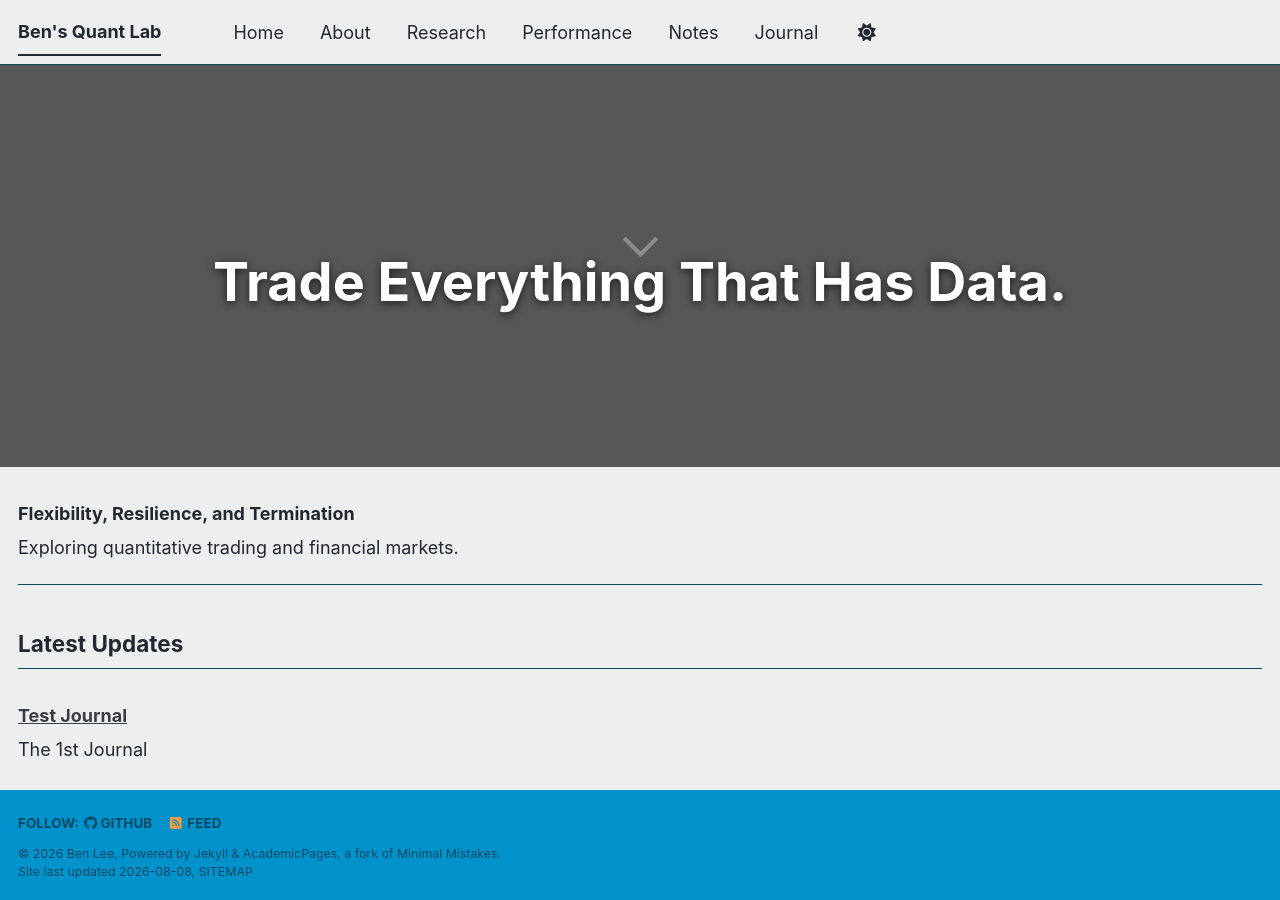
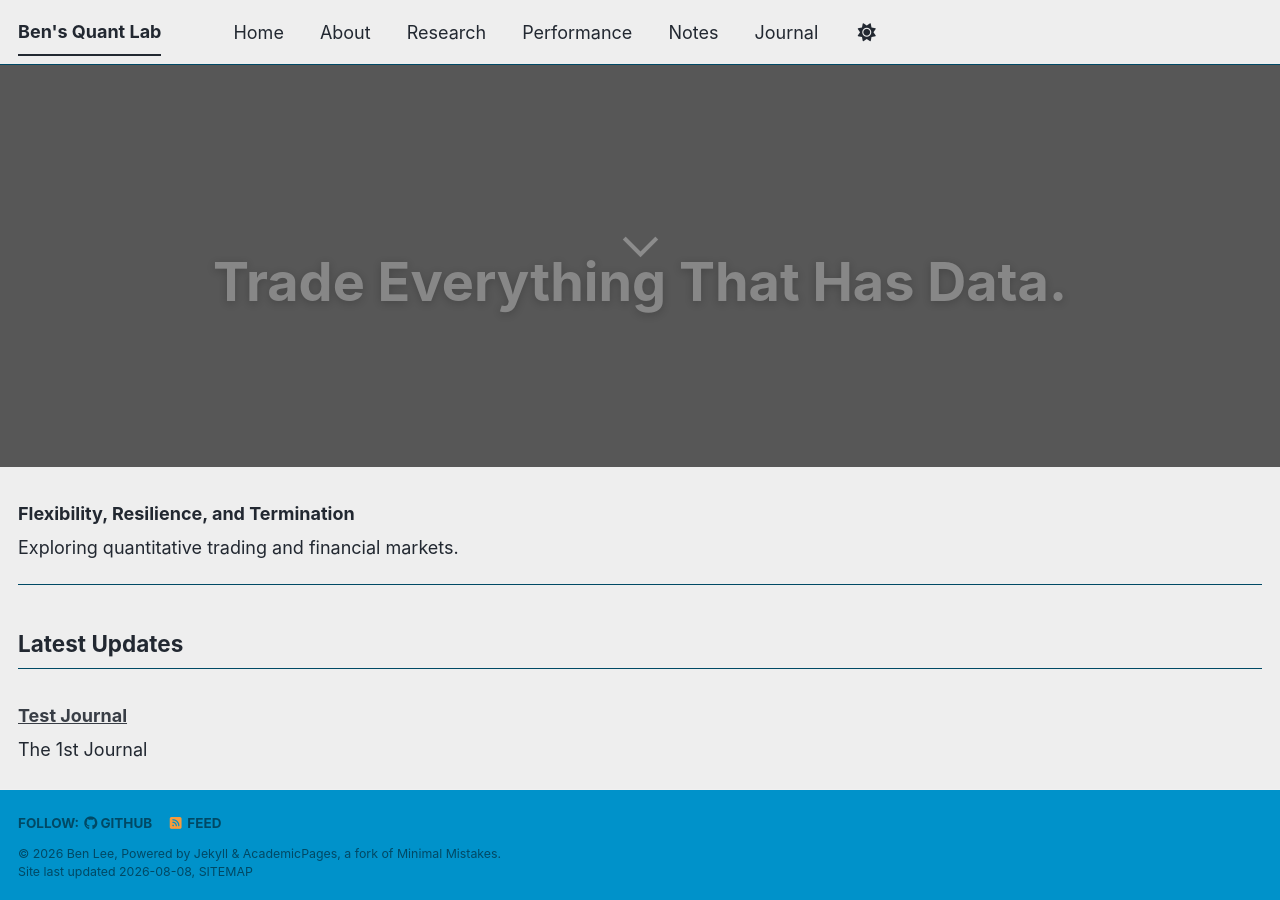
Before and after one commit to leebh1119/leebh1119.github.io, a Jekyll site: the page built from index.md, in a window 1280 px wide and 900 px high, scrolled down 498 px. Built offline with Jekyll 4.4.1, drawn with Linux system fonts in a browser that asks for light colours; a style sheet for code colours, icons or effects is not loaded.

Commit message:
updated overlay text animation

```diff
--- a/_sass/_custom.scss
+++ b/_sass/_custom.scss
@@ -148,4 +148,20 @@ html {
   z-index: 10;
 
   text-shadow: 0 2px 8px rgba(0, 0, 0, 0.7);
+
+  animation: gentleFade 5s ease-in-out infinite;
 }
+
+@keyframes gentleFade {
+  0% {
+    opacity: 0.25;
+  }
+
+  50% {
+    opacity: 1;
+  }
+
+  100% {
+    opacity: 0.25;
+  }
+}
```
